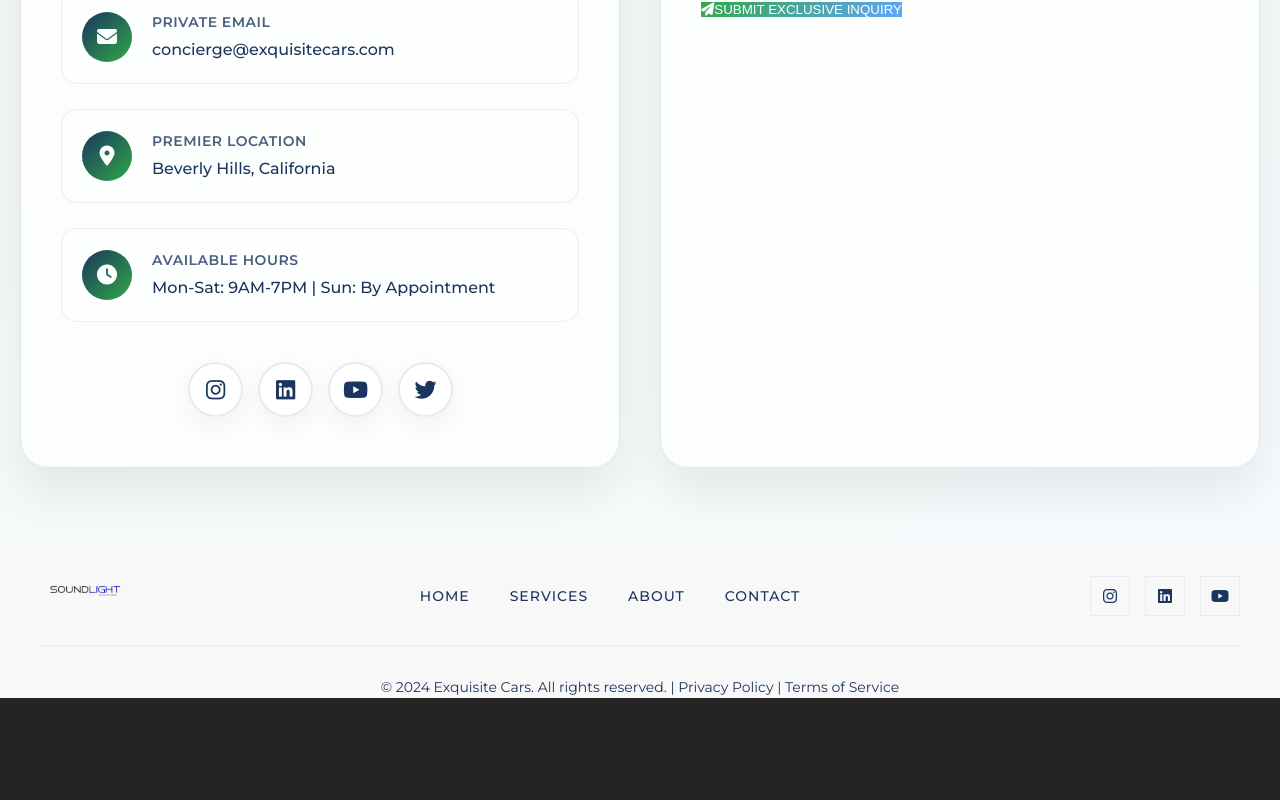
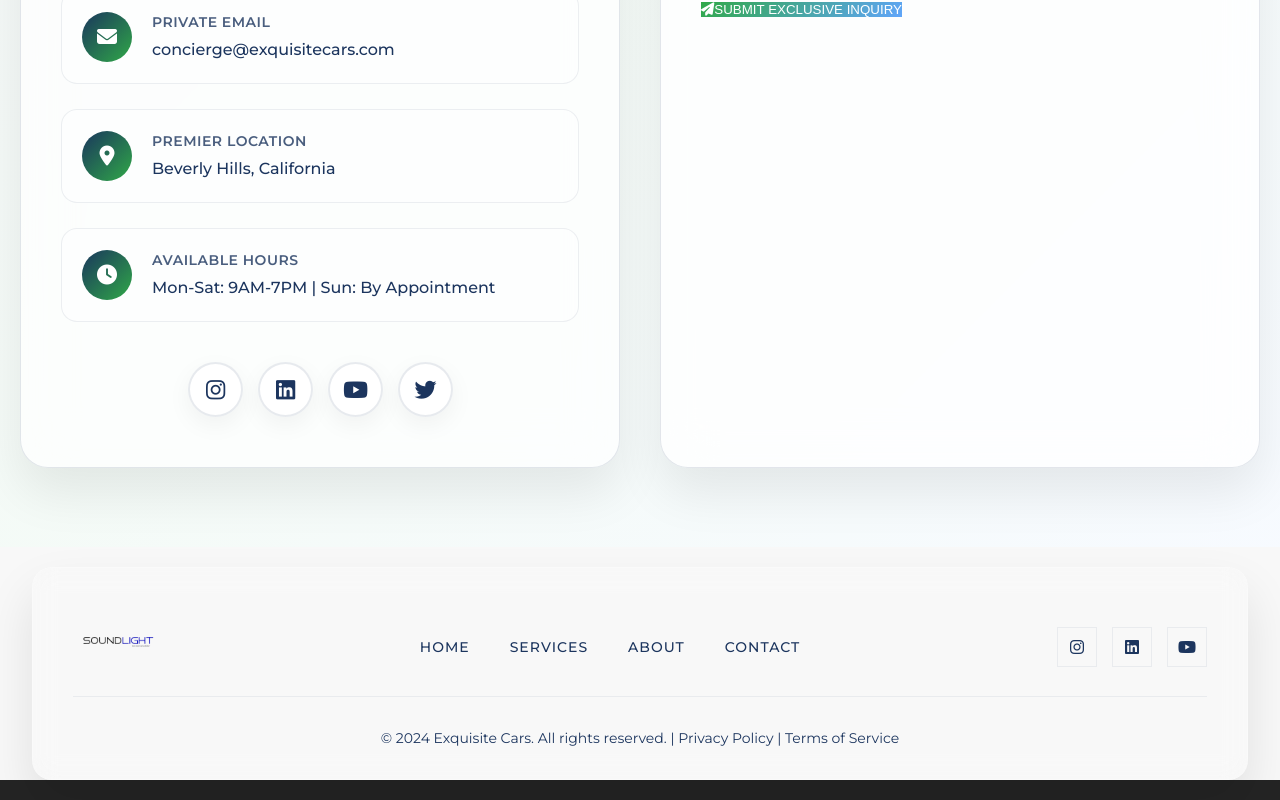
Before and after one commit to Naomi-Faffy/LightSound, a React (Vite) app: page / in a window 1280 px wide. Shown: the part 5039-5839 px from the top of the page. Before the commit the page ends 5737 px from the top, so only its background shows below. Built offline with nearby package versions, Linux system fonts and the light colour scheme.

Commit message:
Update portfolio

```diff
--- a/src/styles.css
+++ b/src/styles.css
@@ -1301,6 +1301,20 @@ body {
 .footer-bottom { text-align: center; padding-top: 30px; border-top: 1px solid var(--light-gray); }
 .footer-bottom p { color: var(--carbon-gray); font-size: 14px; }
 
+/* Footer glass morphism to match navbar */
+.footer {
+    position: relative;
+    background: rgba(255, 255, 255, 0.08);
+    backdrop-filter: blur(12px);
+    -webkit-backdrop-filter: blur(12px);
+    padding: 30px 0;
+    border: 1px solid rgba(255, 255, 255, 0.2);
+    border-radius: 20px;
+    margin: 20px auto;
+    max-width: 95%;
+    box-shadow: 0 25px 50px rgba(0, 0, 0, 0.1);
+}
+
 /* Contact form content styling reinforcements */
 .contact-form { width: 100%; }
 .contact-form-glass, .contact-info-glass { border: 1px solid rgba(26, 54, 93, 0.12); }
```
